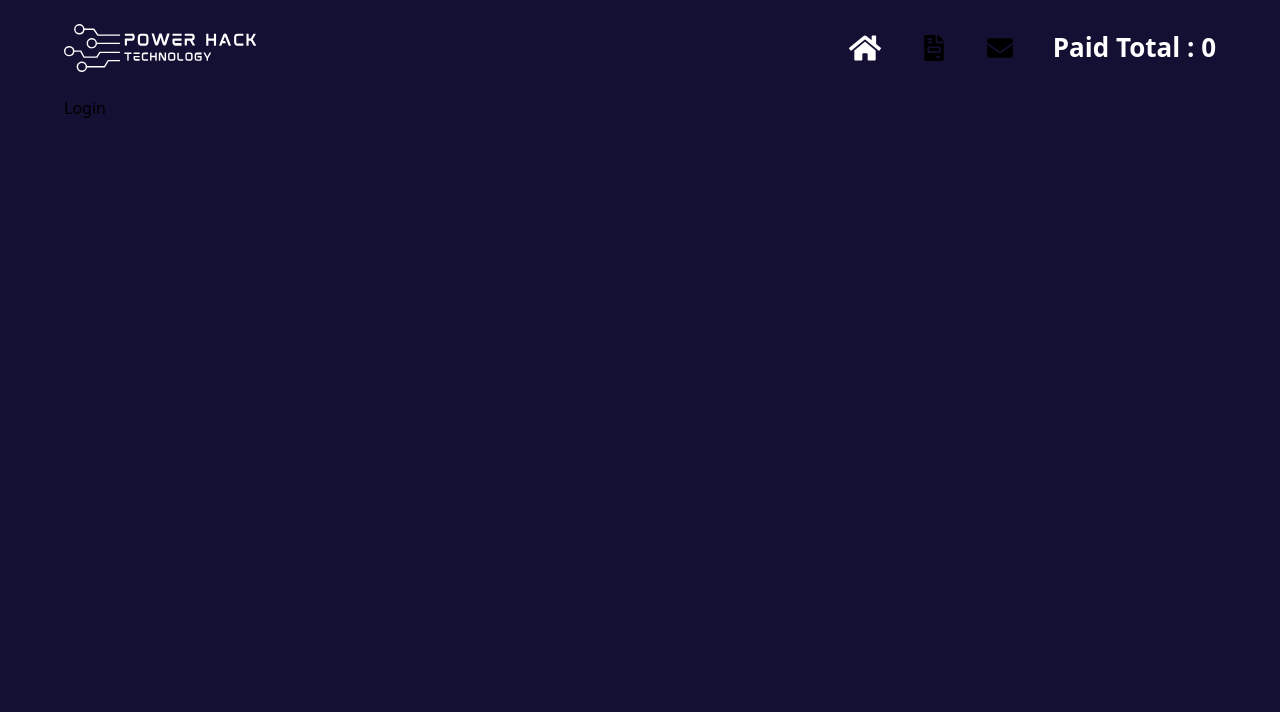
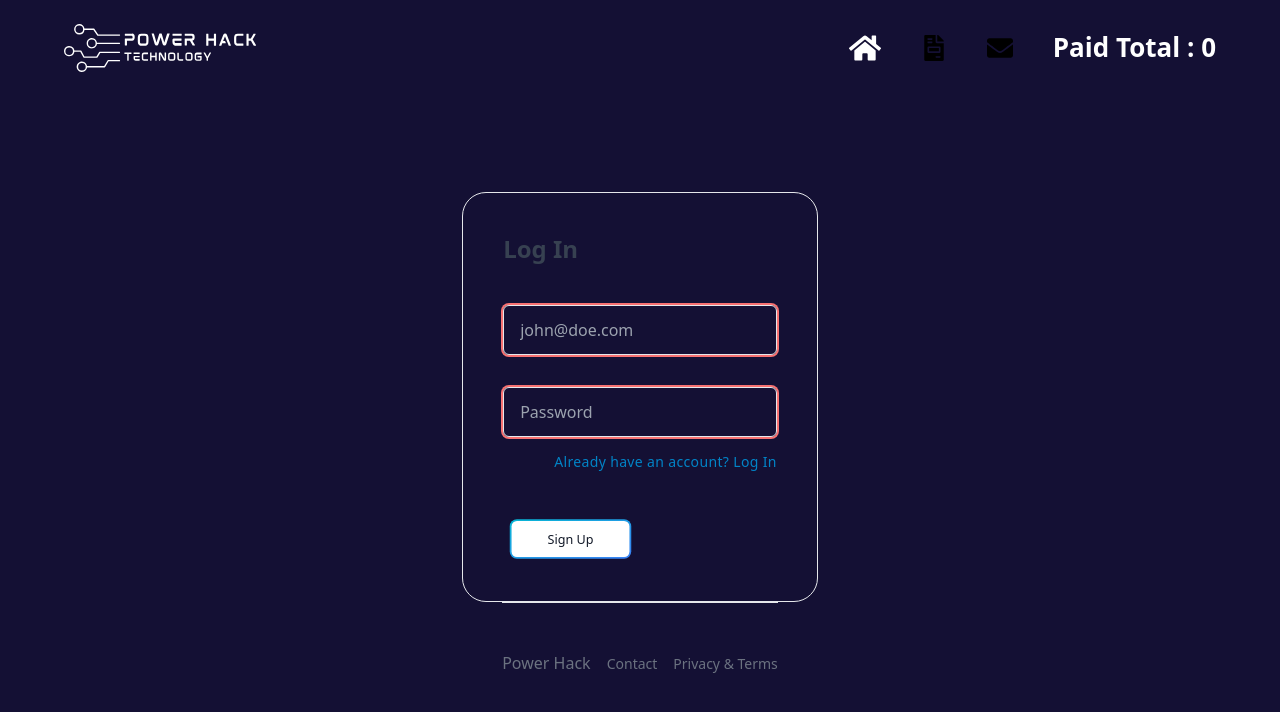
Before and after one commit to Tamjid-Mostafa/power-hack, a React (Create React App) app: page /log-in in a window 1280 px wide. Shown: the top 712 px of the page. Built offline with nearby package versions, Linux system fonts and the light colour scheme.

Commit message:
Login and Register added with jwt token

```diff
--- a/src/Pages/Register/Login.js
+++ b/src/Pages/Register/Login.js
@@ -1,8 +1,158 @@
-import React from 'react'
+import axios from 'axios';
+import React, { useState } from 'react'
+import { useForm } from 'react-hook-form';
+import { Link } from 'react-router-dom'
+import { setAuthToken } from '../../api/auth';
+import CyanButton from '../../components/CyanButton'
+import hitToast from '../../helpers/hitToast';
+import styles from '../../style';
 
 const Login = () => {
+
+  const [email, setEmail] = useState("");
+  const [loginError, setLoginError] = useState("");
+    /* Form */
+    const {
+      register,
+      formState: { errors },
+      handleSubmit,
+    } = useForm();
+
+  const handleLogin = (data) => {
+    setLoginError("");
+    if (!validate(email)) {
+      hitToast("error", "Valid email is required: user@email.domain");
+      return;
+    } else {
+      const userInfo = {
+        email: data.email,
+        password: data.password
+      };
+      console.log(userInfo)
+      axios
+        .post("http://localhost:5000/api/login", userInfo)
+        .then((res) => {
+          console.log(res.data.success);
+          setAuthToken(userInfo);
+          hitToast(
+            res.data.success ? "success" : "error",
+            res.data.message
+          );
+        })
+        .catch((error) => {
+          console.log(error);
+          setLoginError(error.message);
+          hitToast("error", "Something went wrong. Please try again.");
+        });
+    }
+  };
+
+  const validate = (email) => {
+    if (
+      email.match(
+        /^([a-zA-Z0-9_\-.]+)@((\[[0-9]{1,3}\.[0-9]{1,3}\.[0-9]{1,3}\.)|(([a-zA-Z0-9-]+\.)+))([a-zA-Z]{1,5}|[0-9]{1,3})(\]?)$/
+      ) == null
+    ) {
+      return false;
+    } else if (email.trim() === "") {
+      return false;
+    }
+    return true;
+  };
+
   return (
-    <div>Login</div>
+    <div>
+      {" "}
+      <section className={`${styles.flexCenter} ${styles.boxWidth}`}>
+        <div className="mx-auto h-full sm:w-max">
+          <div className="m-auto  py-12">
+            <div className="mt-12 rounded-3xl border  dark:border-gray-700 mx-6 sm:-mx-10 p-8 sm:p-10">
+              <h3 className="text-2xl font-semibold text-gray-700 dark:text-white">
+                Log In
+              </h3>
+
+              <form
+                onSubmit={handleSubmit(handleLogin)}
+                action=""
+                className="mt-10 space-y-8 dark:text-white"
+              >
+                <div className="relative before:absolute before:bottom-0 before:h-0.5 before:left-0 before:origin-right focus-within:before:origin-left before:right-0 before:scale-x-0 before:m-auto before:bg-sky-400 dark:before:bg-sky-800 focus-within:before:!scale-x-100 focus-within:invalid:before:bg-red-400 before:transition before:duration-300">
+                  <input
+                    id=""
+                    type="text"
+                    required
+                    placeholder="john@doe.com"
+                    {...register("email", {
+                      required: "Email is required",
+                    })}
+                    onChange={(e) => setEmail(e.target.value)}
+                    className="focus:outline-none block w-full rounded-md border border-gray-200 dark:border-gray-600 bg-transparent px-4 py-3 text-gray-600 transition duration-300 invalid:ring-2 invalid:ring-red-400 focus:ring-2 focus:ring-cyan-300"
+                  />
+                  {errors.email && (
+                    <p className="text-red-600" role="alert">
+                      {errors.email?.message}
+                    </p>
+                  )}
+                </div>
+
+                <div className="flex flex-col items-end">
+                  <div className="w-full relative before:absolute before:bottom-0 before:h-0.5 before:left-0 before:origin-right focus-within:before:origin-left before:right-0 before:scale-x-0 before:m-auto before:bg-sky-400 dark:before:bg-sky-800 focus-within:before:!scale-x-100 focus-within:invalid:before:bg-red-400 before:transition before:duration-300">
+                    <input
+                      id=""
+                      type="Your password"
+                      placeholder="Password"
+                      required
+                      {...register("password", {
+                        required: "Password is required",
+                      })}
+                      className="focus:outline-none block w-full rounded-md border border-gray-200 dark:border-gray-600 bg-transparent px-4 py-3 text-gray-600 transition duration-300 invalid:ring-2 invalid:ring-red-400 focus:ring-2 focus:ring-cyan-400"
+                    />
+                    {errors.password && (
+                      <p className="text-red-600" role="alert">
+                        {errors.password?.message}
+                      </p>
+                    )}
+                  </div>
+                  {loginError && <p className="text-red-600">{loginError}</p>}
+                  <button type="reset" className="-mr-3 w-max p-3">
+                    <span className="text-sm tracking-wide text-sky-600 dark:text-sky-400">
+                      Already have an account?{" "}
+                      <Link className="text-secondary" to="/log-in">
+                        Log In
+                      </Link>
+                    </span>
+                  </button>
+                </div>
+                <div className="w-full">
+                  <CyanButton className="">
+                    <span className="relative px-5 py-2.5 transition-all ease-in duration-75 bg-white dark:bg-gray-900 rounded-md group-hover:bg-opacity-0">
+                      Sign Up
+                    </span>
+                  </CyanButton>
+                </div>
+              </form>
+            </div>
+            <div className="border-t pt-12 text-gray-500 dark:border-gray-800">
+              <div className="space-x-4 text-center">
+                <span>Power Hack</span>
+                <Link
+                  to={"#"}
+                  className="text-sm hover:text-sky-900 dark:hover:text-gray-300"
+                >
+                  Contact
+                </Link>
+                <Link
+                  to={"#"}
+                  className="text-sm hover:text-sky-900 dark:hover:text-gray-300"
+                >
+                  Privacy & Terms
+                </Link>
+              </div>
+            </div>
+          </div>
+        </div>
+      </section>
+    </div>
   )
 }
 
--- a/src/Pages/Register/Register.js
+++ b/src/Pages/Register/Register.js
@@ -2,6 +2,7 @@ import axios from "axios";
 import React, { useRef, useState } from "react";
 import { useForm } from "react-hook-form";
 import { Link } from "react-router-dom";
+import { setAuthToken } from "../../api/auth";
 import CyanButton from "../../components/CyanButton";
 import hitToast from "../../helpers/hitToast";
 import styles from "../../style";
@@ -9,7 +10,6 @@ import styles from "../../style";
 const Register = () => {
   let [email, setEmail] = useState("");
   const [loginError, setLoginError] = useState("");
-  console.log(loginError);
   /* Form */
   const {
     register,
@@ -17,30 +17,32 @@ const Register = () => {
     handleSubmit,
   } = useForm();
 
-  const handleRegister = () => {
+  const handleRegister = (data) => {
     setLoginError("");
     if (!validate(email)) {
       hitToast("error", "Valid email is required: user@email.domain");
       return;
     } else {
+      const userInfo = {
+        name: data.name,
+        email: data.email,
+        password: data.password
+      };
+      console.log(userInfo);
       axios
-        .post("http://localhost:5000/api/registration", {
-          headers: {
-            "Content-Type": "application/json",
-          },
-        })
-        .then((res) => res.text())
-        .then((data) => JSON.parse(`${data}`))
-        .then((data) => {
-          console.log(data);
+        .post("http://localhost:5000/api/registration", userInfo)
+        .then((res) => {
+          console.log(res);
+          setAuthToken(userInfo);
           hitToast(
-            data.acknowledged ? "success" : "error",
-            "Email Sent Successfully"
+            res.data ? "success" : "error",
+            res.data.message
           );
         })
         .catch((error) => {
-          setLoginError(error.message);
-          hitToast("error", "Something went wrong. Please try again.");
+          console.log(error);
+          setLoginError(error.response.data);
+          hitToast("error", error.response.data);
         });
     }
   };
@@ -57,8 +59,6 @@ const Register = () => {
     }
     return true;
   };
-
-  console.log(errors.email);
   return (
     <div>
       {" "}
@@ -98,7 +98,7 @@ const Register = () => {
                     id=""
                     type="text"
                     required
-                    placeholder="Email"
+                    placeholder="john@doe.com"
                     {...register("email", {
                       required: "Email is required",
                     })}
--- /dev/null
+++ b/src/api/auth.js
@@ -0,0 +1,19 @@
+export const setAuthToken = user => {
+    const currentUser = {
+        email: user.email,
+    }
+    fetch(`http://localhost:5000/user/${user?.email}`, {
+        method: 'PUT',
+        headers: {
+          'content-type': 'application/json',
+        },
+        body: JSON.stringify(currentUser),
+      })
+        .then(res => res.json())
+        .then(data => {
+          console.log(data)
+          //Save token in LocalStorage
+          localStorage.setItem('Power-Hack', data.token)
+        })
+
+}
--- a/src/helpers/hitToast.js
+++ b/src/helpers/hitToast.js
@@ -1,7 +1,6 @@
 import { toast } from "react-toastify";
 
 const HitToast = (variant, message) => {
-    console.log(variant);
     toast[`${variant}`](message, {
         position: "top-right",
         autoClose: 3000,
```
